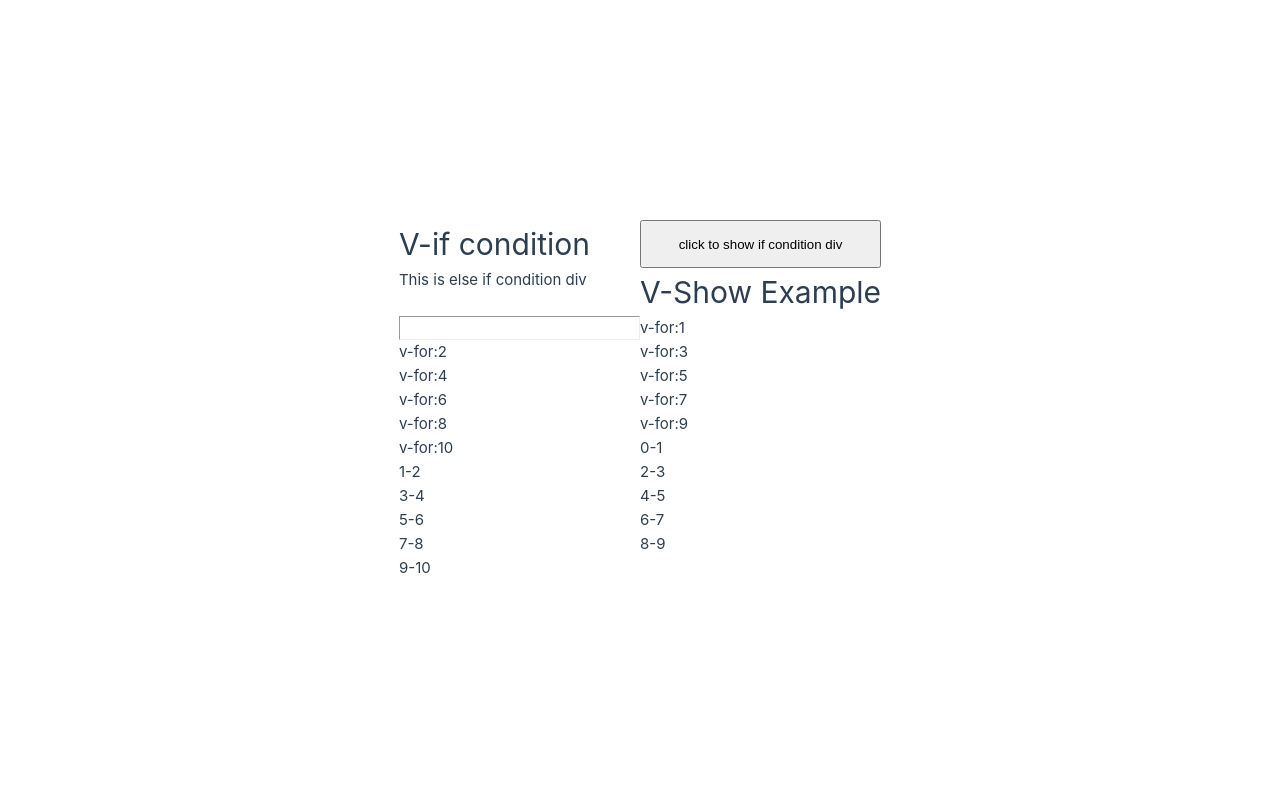
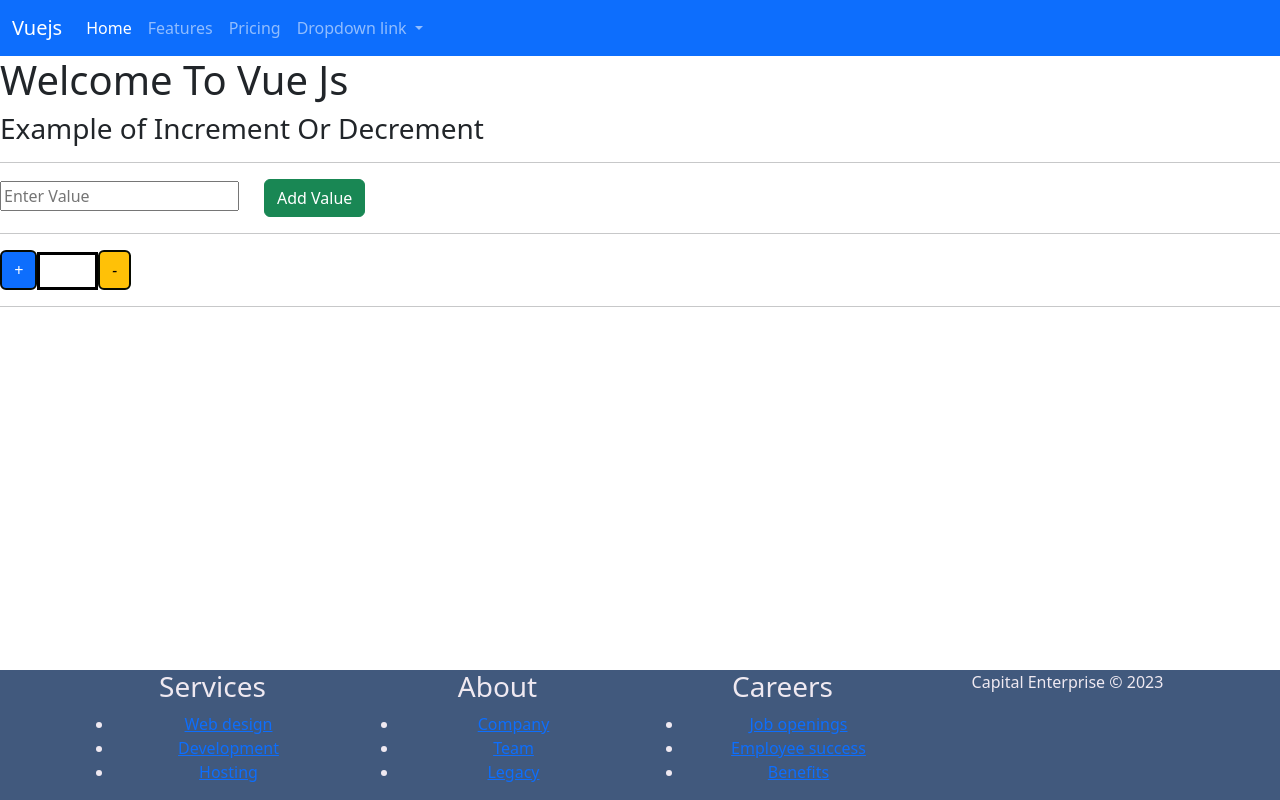
Before and after one commit to shyamporiya/vuejsProject, a Vue app: page / in a window 1280 px wide. Built offline with nearby package versions, Linux system fonts and the light colour scheme.

Commit message:
Add Increment or Decrement functionality

```diff
--- a/package.json
+++ b/package.json
@@ -8,6 +8,8 @@
     "preview": "vite preview"
   },
   "dependencies": {
+    "@popperjs/core": "^2.11.7",
+    "bootstrap": "^5.2.3",
     "vue": "^3.2.47"
   },
   "devDependencies": {
--- a/src/App.vue
+++ b/src/App.vue
@@ -1,42 +1,20 @@
 <template>
-  <h1>V-if condition</h1>
-
-  <button @click="show_div">click to show if condition div</button>
-  <div v-if="ifexample">
-    <p>This is if condition div</p>
-  </div>
-  <div v-else-if="isName">
-    <p>This is else if condition div</p>
-  </div>
-  <div v-else>
-    <p>this is else div</p>
-  </div>
-
-  <h1>V-Show Example</h1>
-  <hr />
-  <p v-for="index in 10">v-for:{{ index }}</p>
-  <p v-for="(elm, index) in 10" :key="index">{{ index }}-{{ elm }}</p>
+  <Header />
+  <Content />
+  <Footer />
 </template>
 
 <script>
-import Header from "./components/HeaderTitle.vue";
-import structure_div from "./components/Structure.vue";
+import Header from "./components/body/Header.vue";
+import Content from "./components/body/Content.vue";
+import Footer from "./components/body/Footer.vue";
 
 export default {
   name: "App",
-  components: {},
-  props: {},
+  components: { Header, Content, Footer },
   data() {
-    return {
-      ifexample: false,
-      isName: true,
-      // showExample: true,
-    };
+    return {};
   },
-  methods: {
-    show_div() {
-      this.ifexample = true;
-    },
-  },
+  methods: {},
 };
 </script>
--- a/src/assets/main.css
+++ b/src/assets/main.css
@@ -1,9 +1,10 @@
 @import './base.css';
 
 #app {
-  max-width: 1280px;
+  /* max-width: 1280px;
   margin: 0 auto;
-  padding: 2rem;
+  padding: 2rem; */
+  width: 100%;
 
   font-weight: normal;
 }
@@ -23,13 +24,13 @@ a,
 
 @media (min-width: 1024px) {
   body {
-    display: flex;
+    /* display: flex; */
     place-items: center;
   }
 
   #app {
     display: grid;
-    grid-template-columns: 1fr 1fr;
-    padding: 0 2rem;
+    /* grid-template-columns: 1fr 1fr;
+    padding: 0 2rem; */
   }
 }
--- a/src/components/HeaderTitle.vue
+++ /dev/null
@@ -1,19 +0,0 @@
-<template>
-  <div>
-    <h1>This is header file</h1>
-  </div>
-</template>
-
-<script>
-export default {
-  name: "Header",
-  components: {},
-  data() {
-    return {
-      title: "Header of this page",
-    };
-  },
-};
-</script>
-
-<style scoped></style>
--- a/src/components/Structure.vue
+++ b/src/components/Structure.vue
@@ -8,11 +8,11 @@
     <!-- <p>List{{ list }}</p> -->
     <span>List Of (Using fetch details):{{ listingData }}</span>
     <button className="click_me" @click="userNameBtn()">Show Username</button>
-    <button className="click_me" @click="emailBtn()">Show Email</button>
-    <button className="click_me" @click="databaseBtn()">Show Database</button>
-    <button className="click_me" @click="passwordBtn()">Show Password</button>
-    <button className="click_me" @click="fetchBtn()">Fetch Address</button>
-    <button className="click_me" @click="fetchListBtn()">Fetch List</button>
+    <button className="" @click="emailBtn()">Show Email</button>
+    <button className="" @click="databaseBtn()">Show Database</button>
+    <button className="" @click="passwordBtn()">Show Password</button>
+    <button className="" @click="fetchBtn()">Fetch Address</button>
+    <button className="" @click="fetchListBtn()">Fetch List</button>
   </div>
 </template>
 
--- /dev/null
+++ b/src/components/body/Content.vue
@@ -0,0 +1,79 @@
+<template>
+  <div>
+    <h1>Welcome To Vue Js</h1>
+    <h3>Example of Increment Or Decrement</h3>
+    <hr />
+    <input
+      type="number"
+      class="value-text"
+      placeholder="Enter Value"
+      v-model="countVal"
+    />
+    <button class="btn btn-success" @click="addVal()">Add Value</button>
+    <hr />
+    <button class="increment-btn btn btn-primary" @click="inc_btn()">
+      <i style="inc-btn">+</i>
+    </button>
+
+    <span type="number" class="showCount">{{ count }}</span>
+    <button class="decrement-btn btn btn-warning" @click="dect_btn()">
+      <i class="dec-btn">-</i>
+    </button>
+    <hr />
+  </div>
+</template>
+<script>
+export default {
+  name: "App",
+  component: {},
+  data() {
+    return {
+      count: "",
+      countVal: "",
+    };
+  },
+  methods: {
+    addVal() {
+      this.count = this.countVal;
+    },
+
+    inc_btn() {
+      console.log(" increment clicked");
+      this.count++;
+      if (this.count <= 0) {
+        console.log("only 0");
+      } else {
+        // this.example_values++;
+      }
+    },
+    dect_btn() {
+      console.log("decrement clicked");
+      if (this.count !== this.countVal && this.count !== 0) {
+        // /alert("Minimum Value Is 0");
+        //  console.log("worked");
+        this.count--;
+      } else if (this.count === this.countVal) {
+        alert("Your Value Is : " + this.countVal + " You Can't Decrement");
+      } else if (this.count === 0) {
+        alert("Minimum Value 0");
+      }
+    },
+  },
+};
+</script>
+
+<style scoped>
+.increment-btn,
+.decrement-btn {
+  border: 2px solid rgb(7, 10, 0);
+}
+.value-text {
+  margin-right: 25px;
+}
+.showCount {
+  padding: 2px 27px 8px 28px;
+  border: 3px solid black;
+  font-weight: 700;
+}
+</style>
+>
--- /dev/null
+++ b/src/components/body/Footer.vue
@@ -0,0 +1,51 @@
+<template>
+  <div class="content" style="color:white,background-color:black;">
+    <div class="container">
+      <div class="row justify-content-center">
+        <div class="col-sm-4 col-md-3 item">
+          <h3>Services</h3>
+          <ul>
+            <li><a href="#">Web design</a></li>
+            <li><a href="#">Development</a></li>
+            <li><a href="#">Hosting</a></li>
+          </ul>
+        </div>
+        <div class="col-sm-4 col-md-3 item">
+          <h3>About</h3>
+          <ul>
+            <li><a href="#">Company</a></li>
+            <li><a href="#">Team</a></li>
+            <li><a href="#">Legacy</a></li>
+          </ul>
+        </div>
+        <div class="col-sm-4 col-md-3 item">
+          <h3>Careers</h3>
+          <ul>
+            <li><a href="#">Job openings</a></li>
+            <li><a href="#">Employee success</a></li>
+            <li><a href="#">Benefits</a></li>
+          </ul>
+        </div>
+        <div class="col-lg-3 item social">
+          <a href="#"><i class="icon ion-social-facebook"></i></a
+          ><a href="#"><i class="icon ion-social-twitter"></i></a
+          ><a href="#"><i class="icon ion-social-snapchat"></i></a
+          ><a href="#"><i class="icon ion-social-instagram"></i></a>
+          <p class="copyright">Capital Enterprise © 2023</p>
+        </div>
+      </div>
+    </div>
+  </div>
+</template>
+<script></script>
+<style scoped>
+.content {
+  position: fixed;
+  left: 0;
+  bottom: 0;
+  width: 100%;
+  background-color: #41597d;
+  color: #efe9f1;
+  text-align: center;
+}
+</style>
--- /dev/null
+++ b/src/components/body/Header.vue
@@ -0,0 +1,58 @@
+<template>
+  <div>
+    <nav class="navbar navbar-expand-lg navbar-dark bg-primary">
+      <div class="container-fluid">
+        <a class="navbar-brand" href="#">Vuejs</a>
+        <button
+          class="navbar-toggler"
+          type="button"
+          data-bs-toggle="collapse"
+          data-bs-target="#navbarNavDropdown"
+          aria-controls="navbarNavDropdown"
+          aria-expanded="false"
+          aria-label="Toggle navigation"
+        >
+          <span class="navbar-toggler-icon"></span>
+        </button>
+        <div class="collapse navbar-collapse" id="navbarNavDropdown">
+          <ul class="navbar-nav">
+            <li class="nav-item">
+              <a class="nav-link active" aria-current="page" href="#">Home</a>
+            </li>
+            <li class="nav-item">
+              <a class="nav-link" href="#">Features</a>
+            </li>
+            <li class="nav-item">
+              <a class="nav-link" href="#">Pricing</a>
+            </li>
+            <li class="nav-item dropdown">
+              <a
+                class="nav-link dropdown-toggle"
+                href="#"
+                id="navbarDropdownMenuLink"
+                role="button"
+                data-bs-toggle="dropdown"
+                aria-expanded="false"
+              >
+                Dropdown link
+              </a>
+              <ul
+                class="dropdown-menu"
+                aria-labelledby="navbarDropdownMenuLink"
+              >
+                <li><a class="dropdown-item" href="#">Action</a></li>
+                <li><a class="dropdown-item" href="#">Another action</a></li>
+                <li>
+                  <a class="dropdown-item" href="#">Something else here</a>
+                </li>
+              </ul>
+            </li>
+          </ul>
+        </div>
+      </div>
+    </nav>
+  </div>
+</template>
+
+<script></script>
+<style scoped></style>
--- a/src/main.js
+++ b/src/main.js
@@ -1,4 +1,6 @@
 import './assets/main.css'
+import 'bootstrap/dist/css/bootstrap.css'
+import 'bootstrap/dist/js/bootstrap.js'
 
 import { createApp } from 'vue'
 import App from './App.vue'
```
Also changed, not shown: src/components/V-if_V-else.vue (added, +38 -0 lines), 1 other file (tests, documents, lock files or other folders).
